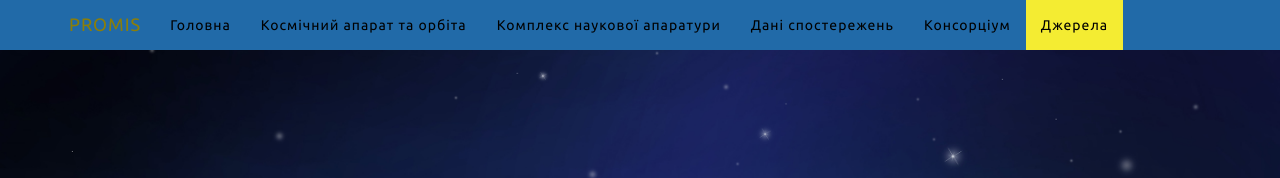
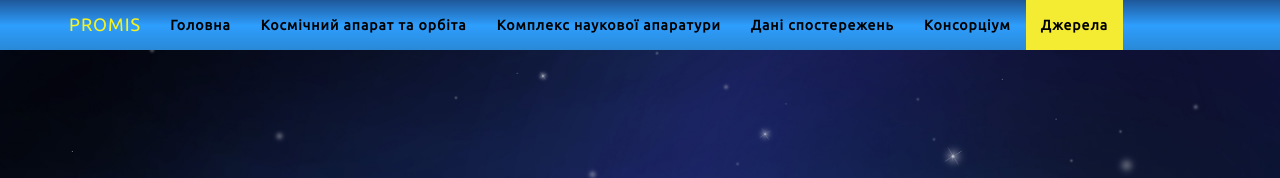
Before and after one commit to MammutAlex/Promis_site, a website: page index.html in a window 1280 px wide. Shown: the top 178 px of the page. Drawn offline with nearby package versions, Linux system fonts and the light colour scheme.

Commit message:
perversion

```diff
--- a/css/styles.css
+++ b/css/styles.css
@@ -54,14 +54,19 @@ a:hover {
 }
 
 .navbar-trans {
-    background-color: #216aa8;
+    /* Permalink - use to edit and share this gradient: http://colorzilla.com/gradient-editor/#1e5799+0,69afe5+51,2989d8+99 */
+    background: #1e5799; /* Old browsers */
+    background: -moz-linear-gradient(top, #1e5799 0%, #2e9efd 51%, #2989d8 99%); /* FF3.6-15 */
+    background: -webkit-linear-gradient(top, #1e5799 0%, #2e9efd 51%,#2989d8 99%); /* Chrome10-25,Safari5.1-6 */
+    background: linear-gradient(to bottom, #1e5799 0%, #2e9efd 51%,#2989d8 99%); /* W3C, IE10+, FF16+, Chrome26+, Opera12+, Safari7+ */
+    filter: progid:DXImageTransform.Microsoft.gradient( startColorstr='#1e5799', endColorstr='#2989d8',GradientType=0 ); /* IE6-9 */
     color: #000000;
     border-width: 0;
 }
 
 .navbar-trans .navbar-brand, .navbar-trans > .container-fluid .navbar-brand {
     padding: 14px;
-    color: #8b7e09;
+    color: #f4f223;
 }
 
 .navbar-trans li > a:focus, .navbar-trans li.active {
@@ -70,8 +75,8 @@ a:hover {
 }
 
 .navbar-trans li > a:hover {
-    background-color: #102f4c;
-    color: #fff;
+    background-color: #f4ec32;
+    color: #000000;
     opacity: 0.5;
 }
 
@@ -351,3 +356,7 @@ footer .nav > li > a:hover {
 .color{
     background: rgba(37, 37, 37, 0.8) center no-repeat fixed url('../img/background2.jpg');
 }
+
+strong{
+    color: #102f4c;
+}
--- a/index.html
+++ b/index.html
@@ -37,19 +37,19 @@
         </div>
         <div class="navbar-collapse collapse" id="navbar-collapsible">
             <ul class="nav navbar-nav navbar-left">
-                <li><a href="#section2">Головна</a></li>
+                <li><a href="#section2"><b>Головна</b></a></li>
 
-                <li class="visible-lg-block"><a href="#section3">Космічний апарат та орбіта</a></li>
-                <li class="hidden-lg"><a href="#section3">КА</a></li>
+                <li class="visible-lg-block"><a href="#section3"><b>Космічний апарат та орбіта</b></a></li>
+                <li class="hidden-lg"><a href="#section3"><b>КА</b></a></li>
 
-                <li class="visible-lg-block"><a href="#section4">Комплекс наукової апаратури</a></li>
-                <li class="hidden-lg"><a href="#section4">КНА</a></li>
+                <li class="visible-lg-block"><a href="#section4"><b>Комплекс наукової апаратури</b></a></li>
+                <li class="hidden-lg"><a href="#section4"><b>КНА</b></a></li>
 
-                <li class="visible-lg-block"><a href="#section5">Дані спостережень</a></li>
-                <li class="hidden-lg"><a href="#section5">Дані</a></li>
+                <li class="visible-lg-block"><a href="#section5"><b>Дані спостережень</b></a></li>
+                <li class="hidden-lg"><a href="#section5"><b>Дані</b></a></li>
 
-                <li><a href="#section6">Консорціум</a></li>
-                <li><a href="#section7">Джерела</a></li>
+                <li><a href="#section6"><b>Консорціум</b></a></li>
+                <li><a href="#section7"><b>Джерела</b></a></li>
             </ul>
         </div>
     </div>
```
